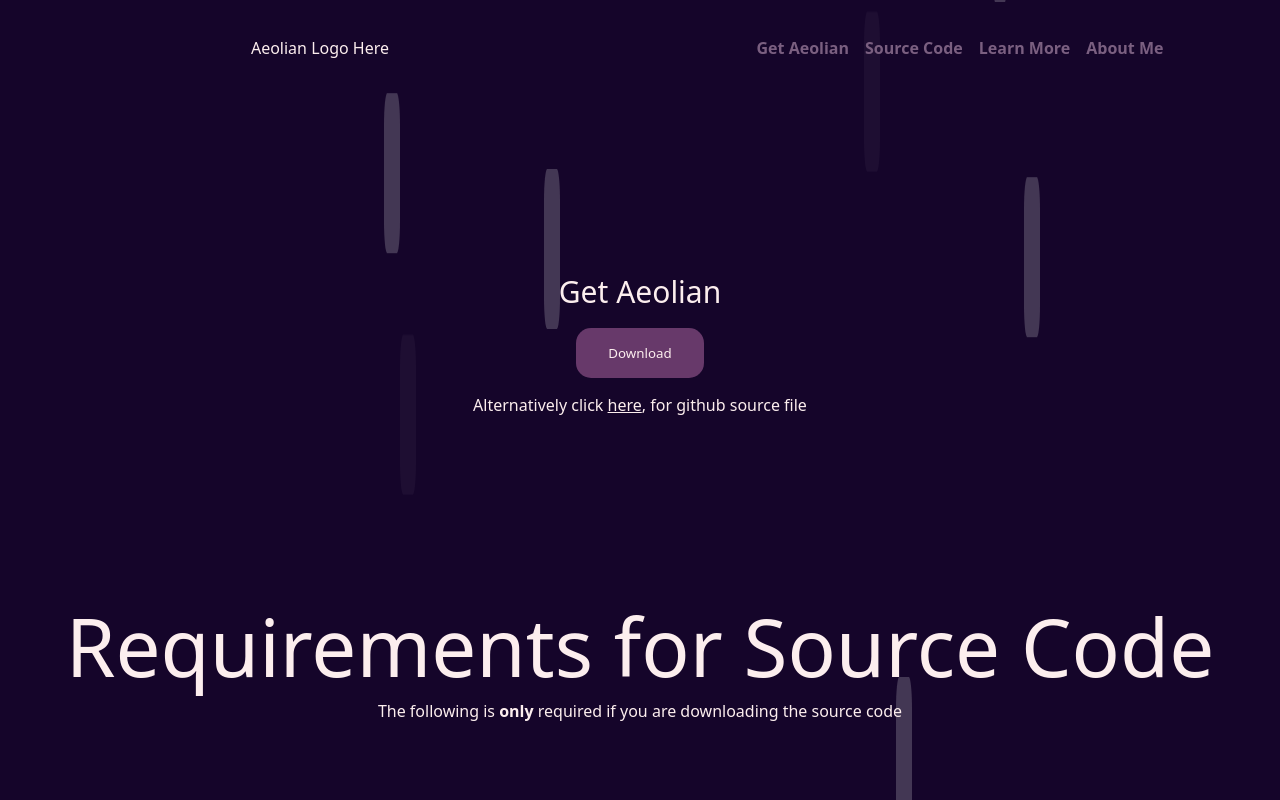
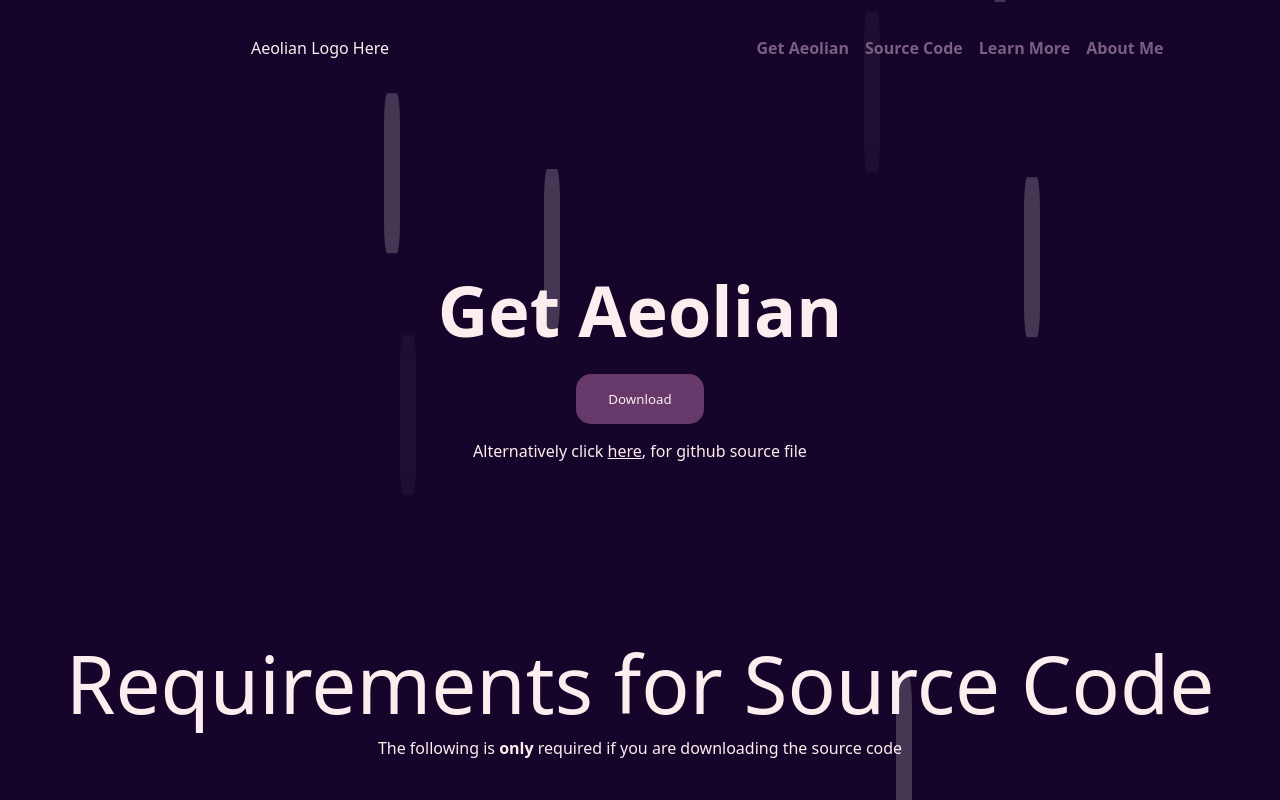
Before and after one commit to Ozzie-code-alt/AeolianWebsite, a React (Vite) app in the folder AeolianWebsite/: page /getAeolian in a window 1280 px wide. Built offline with nearby package versions, Linux system fonts and the light colour scheme.

Commit message:
SOme Changes

```diff
--- a/AeolianWebsite/package.json
+++ b/AeolianWebsite/package.json
@@ -14,8 +14,11 @@
     "@fortawesome/free-regular-svg-icons": "^6.4.2",
     "@fortawesome/free-solid-svg-icons": "^6.4.2",
     "@fortawesome/react-fontawesome": "^0.2.0",
+    "bootstrap": "^5.3.1",
     "react": "^18.2.0",
+    "react-bootstrap": "^2.8.0",
     "react-dom": "^18.2.0",
+    "react-router-dom": "^6.15.0",
     "three": "^0.155.0"
   },
   "devDependencies": {
--- a/AeolianWebsite/src/components/Packages.jsx
+++ b/AeolianWebsite/src/components/Packages.jsx
@@ -1,5 +1,6 @@
 import React from 'react'
 import {Link} from 'react-router-dom'
+
 function Packages({data}) {
 
     const {name, description,link} = data
--- a/AeolianWebsite/src/layout/getAeolian/HowTo.jsx
+++ b/AeolianWebsite/src/layout/getAeolian/HowTo.jsx
@@ -6,7 +6,7 @@
     <section className='how-to-container'>
           <div className="description-container">
             <div className="description">
-            <div className="title-container">
+            <div className="title-container-HOW">
                 <p>How to download the packages</p>
             </div>
             <div className="list-container">
--- a/AeolianWebsite/src/layout/getAeolian/MidContainer.jsx
+++ b/AeolianWebsite/src/layout/getAeolian/MidContainer.jsx
@@ -9,6 +9,7 @@
     <div className='midContainer-container'>
 
         <div className="upper-text">
+
         <div className="main-title-container">
             <p>Requirements for Source Code </p>
         </div>
--- a/AeolianWebsite/src/layout/getAeolian/UpperContainer.jsx
+++ b/AeolianWebsite/src/layout/getAeolian/UpperContainer.jsx
@@ -1,13 +1,14 @@
 import React from 'react'
 import '../../layout/layout-styles/upperContainer.css'
+import Button from 'react-bootstrap/Button'
 function UpperContainer() {
   return (
     <div className="upper-container">
     <div className="title-container">
     <p>Get Aeolian</p>
     </div>
-    <div className="btn-container">
-      <button>Download</button>
+    <div className="btn-container bg">
+     <Button>Download</Button>
     </div>
     <div className="subtext-container">
       <p>Alternatively click <a href="#">here</a>, for github source file</p>
--- a/AeolianWebsite/src/layout/layout-styles/howTo.css
+++ b/AeolianWebsite/src/layout/layout-styles/howTo.css
@@ -17,13 +17,13 @@
 place-items: center;
 }
 
-.title-container{
+.title-container-HOW{
     text-align: center;
 }
 
-.title-container p {
-    font-size: 30px;
-    font-weight: 200;
+.title-container-HOW p {
+    font-size: 50px;
+    font-weight: 100;
 }
 .list-container{
     margin: 5rem;
--- a/AeolianWebsite/src/layout/layout-styles/midContainer.css
+++ b/AeolianWebsite/src/layout/layout-styles/midContainer.css
@@ -54,3 +54,12 @@
     list-style: none;
     text-decoration: none;
 }
+
+.description {
+    height: 70%;
+}
+
+.list-container ul{
+    display: grid;
+    gap: 4rem;
+}
```
